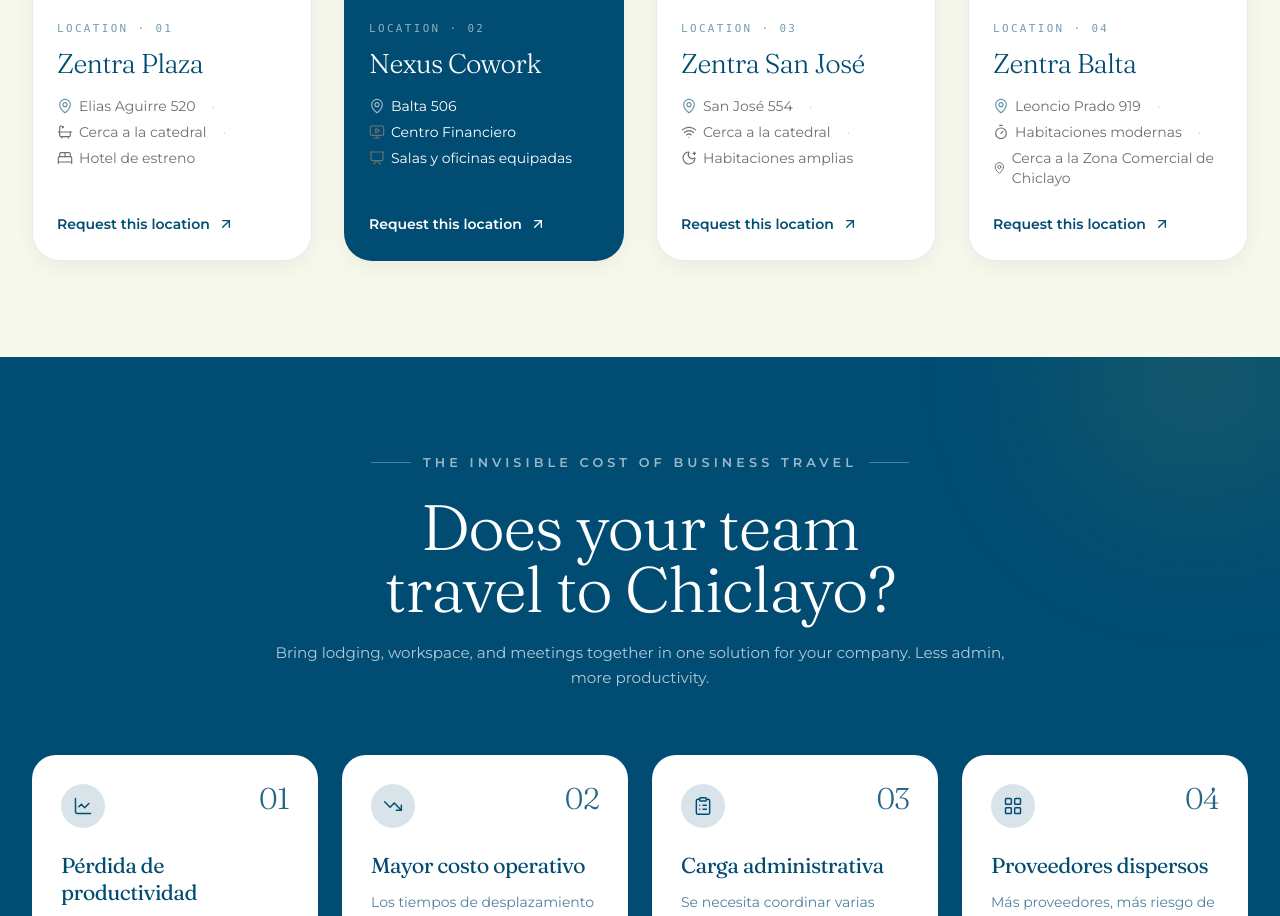
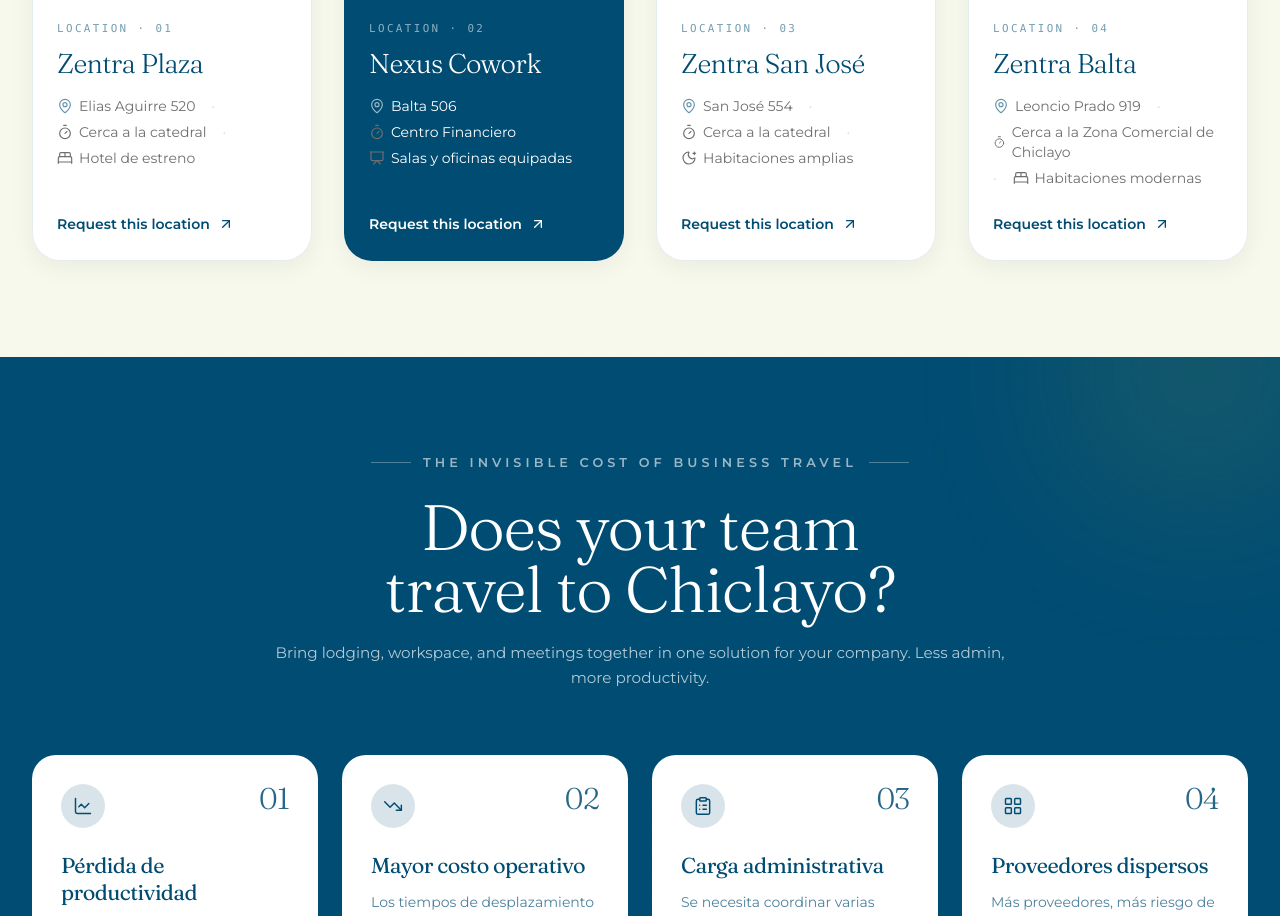
Before and after one commit to jantons25/zentrahotel.com, a Next.js app: page /en/empresa in a window 1280 px wide. Shown: the part 1660-2576 px from the top of the page. Built offline with nearby package versions, Linux system fonts and the light colour scheme.

Commit message:
Cambio en los logos de las sedes en la landing de empresa

```diff
--- a/src/features/corporate/data/corporate.ts
+++ b/src/features/corporate/data/corporate.ts
@@ -91,7 +91,7 @@ export const corporateLocations: CorporateLocation[] = [
     ],
     stats: {
       location: { icon: MapPin, label: "Elias Aguirre 520"},
-      detail: { icon: Bath, label: "Cerca a la catedral" },
+      detail: { icon: Timer, label: "Cerca a la catedral" },
       capacity: { icon: BedDouble, label: "Hotel de estreno"},
     },
   },
@@ -112,7 +112,7 @@ export const corporateLocations: CorporateLocation[] = [
     ],
     stats: {
       location: { icon: MapPin, label: "Balta 506"},
-      detail: { icon: MonitorPlay, label: "Centro Financiero" },
+      detail: { icon: Timer, label: "Centro Financiero" },
       capacity: { icon: Presentation, label: "Salas y oficinas equipadas" },
     },
   },
@@ -133,7 +133,7 @@ export const corporateLocations: CorporateLocation[] = [
     ],
     stats: {
       location: { icon: MapPin, label: "San José 554"},
-      detail: { icon: Wifi, label: "Cerca a la catedral" },
+      detail: { icon: Timer, label: "Cerca a la catedral" },
       capacity: { icon: MoonStar, label: "Habitaciones amplias" },
     },
   },
@@ -155,8 +155,8 @@ export const corporateLocations: CorporateLocation[] = [
     ],
     stats: {
       location: { icon: MapPin, label: "Leoncio Prado 919"},
-      detail: { icon: Timer, label: "Habitaciones modernas" },
-      capacity: { icon: MapPin, label: "Cerca a la Zona Comercial de Chiclayo" },
+      detail: { icon: Timer, label: "Cerca a la Zona Comercial de Chiclayo" },
+      capacity: { icon: BedDouble, label: "Habitaciones modernas" },
     },
   },
 ];
```
